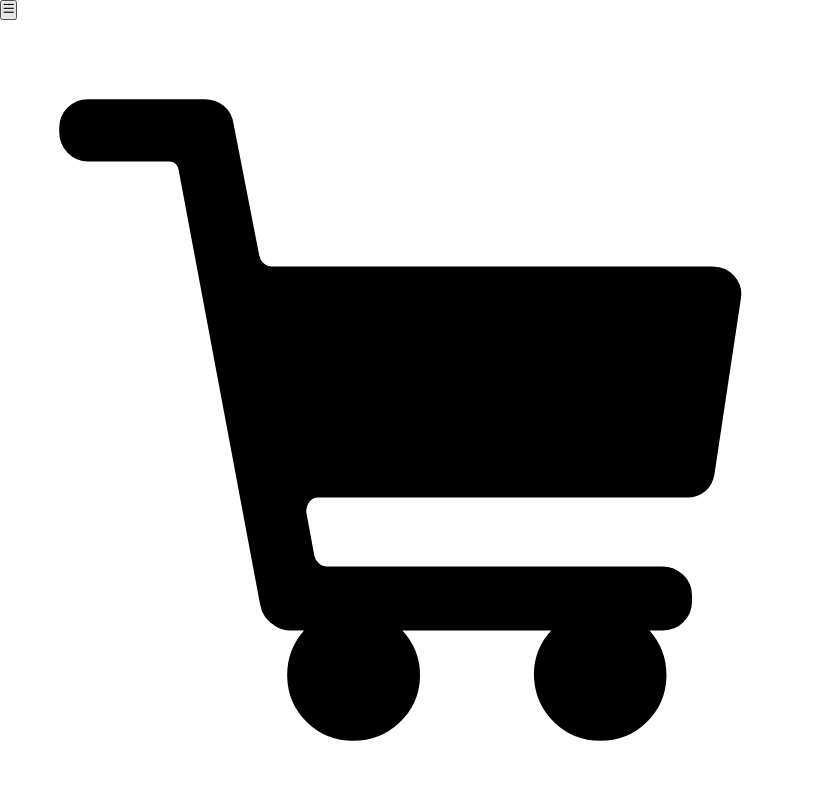
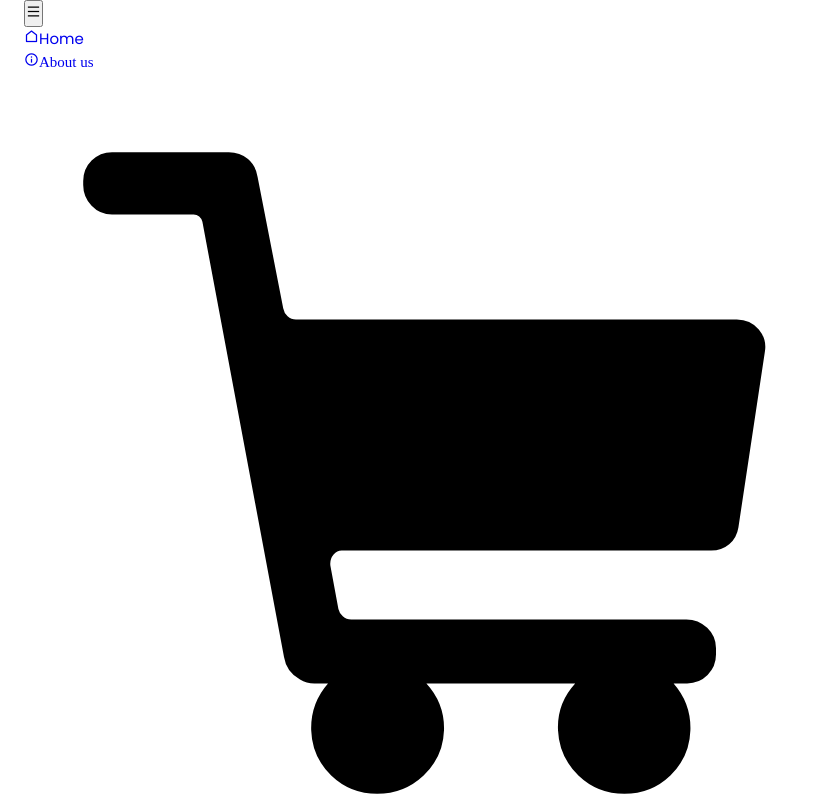
Before and after one commit to TerminalTigerr/Ecommerce-EasyBuy, a plain HTML site: page index.html in a window 1280 px wide. Shown: the top 800 px of the page, without its empty margins (0-829 px from the left). Drawn offline with nearby package versions, Linux system fonts and the light colour scheme.

Commit message:
header css

```diff
--- a/assets/css/style.css
+++ b/assets/css/style.css
@@ -6,10 +6,9 @@
     /* COLORS */
     --first-color: rgb(157, 10, 93) ;
     --title-color: rgb(15, 15, 15);
-    --text-color: rgb(78, 74, 74);
+    --text-color: rgb(110, 110, 110);
     --body-color: rgb(255, 255, 255);
-    --container--color: #848282b1;
-    --header-color: #e6edf3;
+    --container--color: rgba(90, 85, 85, 0.694);
 
     /* FONT TYPOGRAPHY */
     --body-font: 'Poppins', sans-serif;
@@ -39,3 +38,53 @@
     padding: 0;
     margin: 0;
 }
+
+html {
+    scroll-behavior: smooth;
+}
+
+input, textarea,
+button, body {
+    font-family: var(--body-font);
+    font-size: var(--normal-font-size);
+}
+
+body {
+    background-color: var(--body-color);
+    color: var(--text-color);
+}
+
+input, textarea, button {
+    outline: none;
+}
+
+h1,h2,h3,h4 {
+    color: var(--title-color);
+    font-weight: var(--font-medium);
+}
+
+ul {
+    list-style: none;
+}
+
+a {
+    text-decoration: none;
+}
+
+img, svg {
+    max-width: 100%;
+    height: auto;
+}
+
+/*========= REUSABLE CSS CLASSES =========*/
+.container {
+    max-width: 1120px;
+    margin-inline: 1.5rem;
+}
+
+.grid {
+    display: grid;
+    gap: 1.5rem;
+}
+
+/*========== HEADER ============*/
--- a/index.html
+++ b/index.html
@@ -13,11 +13,25 @@
 	<body>
 		<!--=========== HEADER ================-->
 		<header class="AppHeader">
-			<div class="AppHeader__container">
+			<div class="AppHeader__container container">
 				<div class="AppHeader-globalBar">
 					<button class="AppHeader-button">
 						<i class="ri-menu-line"></i>
 					</button>
+
+					<div class="nav__menu" id="nav-menu">
+						<ul class="nav__list" id="nav-list">
+							<li class="list__item">
+								<a href="#home" class="nav__link"><i class="ri-home-line nav__icon"></i>Home</a>
+							</li>
+							<li class="list__item">
+								<a href="#about" class="nav__link"><i class="ri-information-line">About us</i></a>
+							</li>
+							<li class="list__item">
+								<a href="#chart" class="nav__link"></a>
+							</li>
+						</ul>
+					</div>
 
 					<div class="nav__logo">
 						<?xml version="1.0" encoding="utf-8"?><!-- Uploaded to: SVG Repo, www.svgrepo.com, Generator: SVG Repo Mixer Tools -->
```
